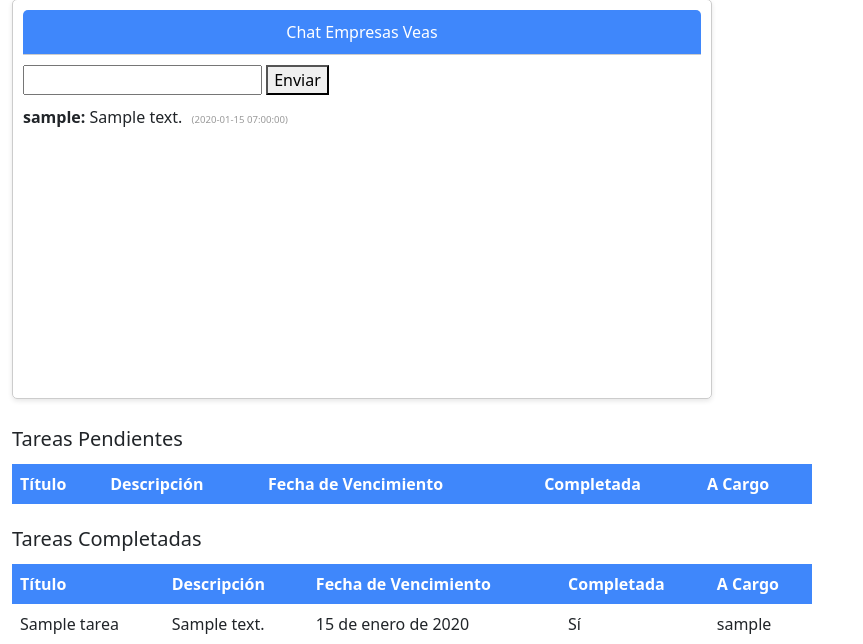
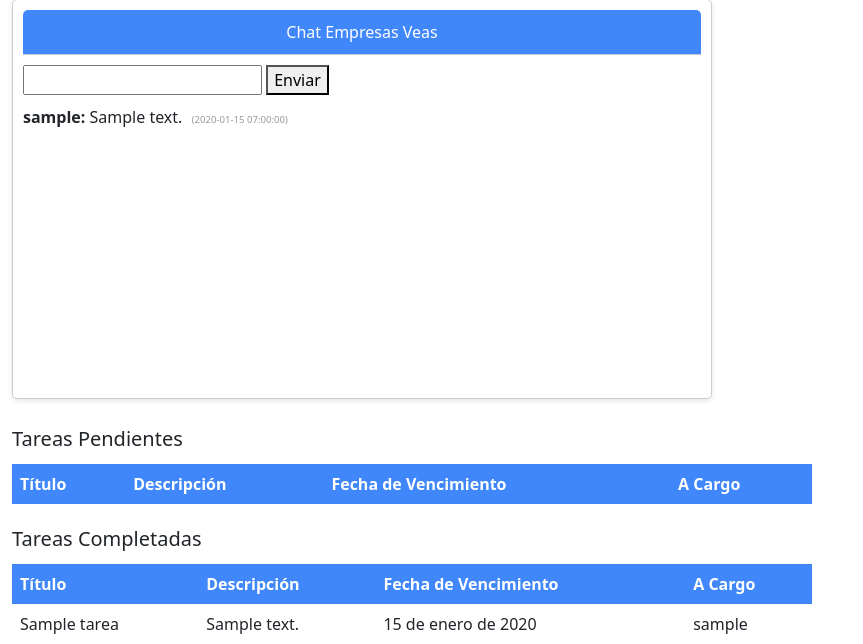
Before and after one commit to HugoLealAranda/veasapp, a Django app: page / in a window 1280 px wide. Shown: the part 222-866 px from the top of the page, without its empty margins (0-863 px from the left). Run offline with Django 5.2, Linux system fonts and the light colour scheme; a user stored in the database is signed in; tables that the repository leaves empty hold one stand-in row (values such as "Sample post"); lists and menus that the app fills with data are empty; some libraries are stand-ins or nearby versions.

Commit message:
fix tabla tareas

```diff
--- a/gestionPedidos/templates/home.html
+++ b/gestionPedidos/templates/home.html
@@ -171,7 +171,6 @@
             <th>Título</th>
             <th>Descripción</th>
             <th>Fecha de Vencimiento</th>
-            <th>Completada</th>
             <th>A Cargo</th> <!-- Nueva columna para los usuarios asignados -->
           </tr>
         </thead>
@@ -181,7 +180,6 @@
             <td>{{ tarea.titulo }}</td>
             <td>{{ tarea.descripcion }}</td>
             <td>{{ tarea.fecha_vencimiento }}</td>
-            <td>{% if tarea.completada %}Sí{% else %}No{% endif %}</td>
             <td>{{ tarea.nombres_asignados }}</td> <!-- Usar nombres_asignados en lugar de asignadas.all() -->
           </tr>
           {% endfor %}
@@ -194,7 +192,6 @@
             <th>Título</th>
             <th>Descripción</th>
             <th>Fecha de Vencimiento</th>
-            <th>Completada</th>
             <th>A Cargo</th> <!-- Nueva columna para los usuarios asignados -->
           </tr>
         </thead>
@@ -204,7 +201,6 @@
             <td>{{ tarea.titulo }}</td>
             <td>{{ tarea.descripcion }}</td>
             <td>{{ tarea.fecha_vencimiento }}</td>
-            <td>{% if tarea.completada %}Sí{% else %}No{% endif %}</td>
             <td>{{ tarea.nombres_asignados }}</td> <!-- Usar nombres_asignados en lugar de asignadas.all() -->
           </tr>
           {% endfor %}
```
